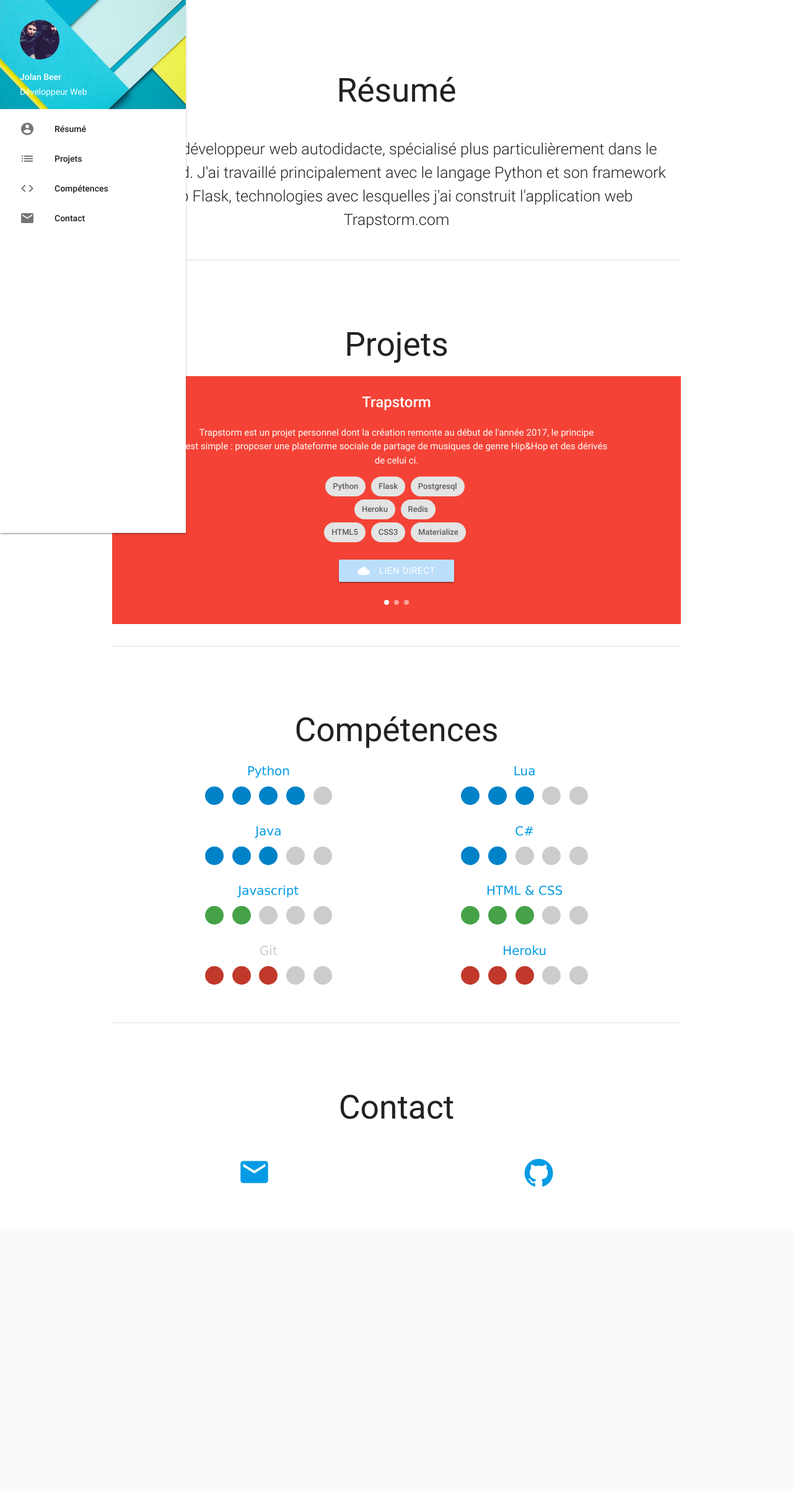
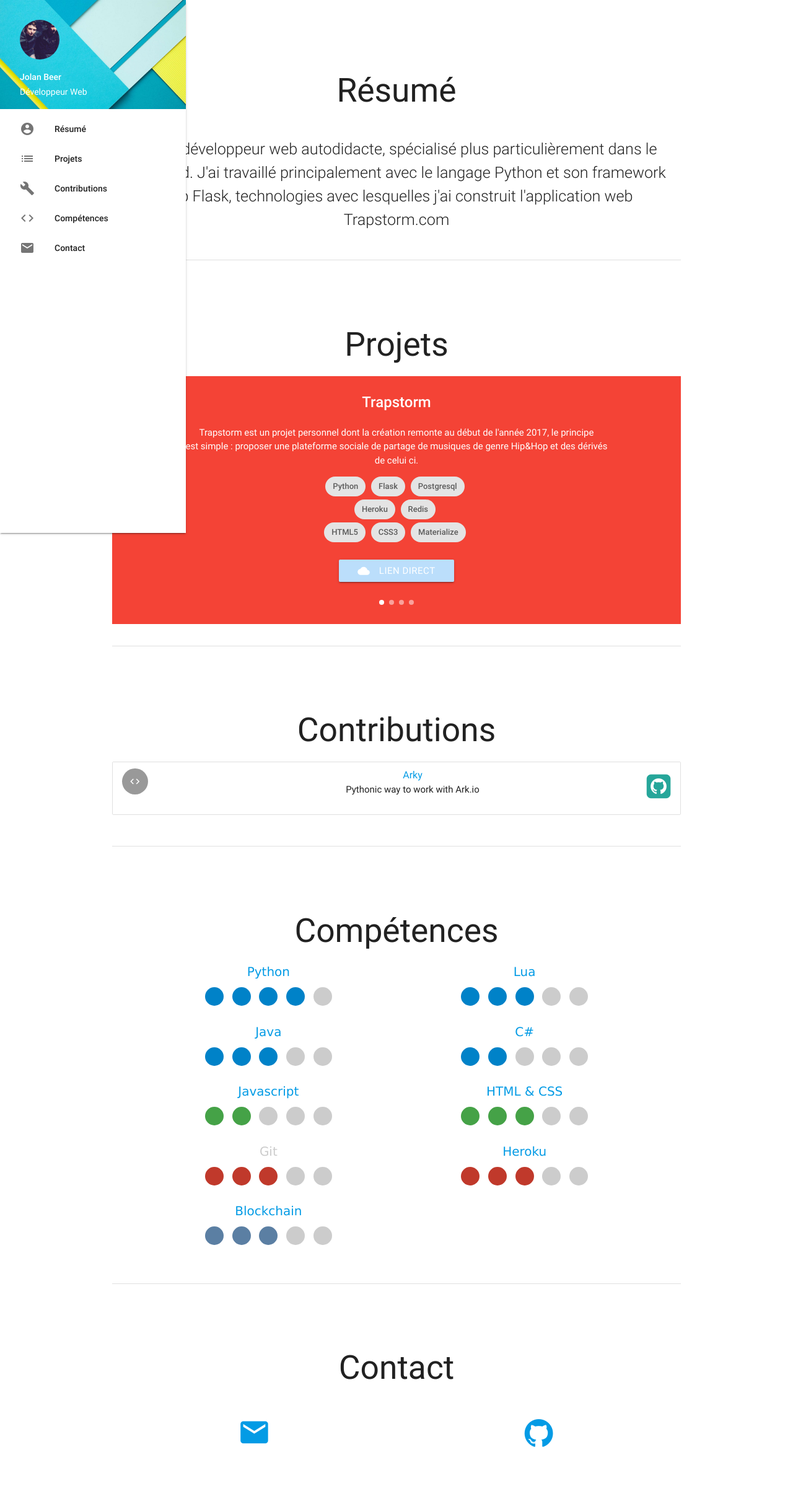
Before and after one commit to Highjhacker/highjhacker.github.io, a PHP site: page /index.html in a window 1280 px wide. Shown: the whole page at 62% size. Before the commit the page ends 1915 px from the top, so only its background shows below. Run offline with PHP 8.4, Linux system fonts and the light colour scheme; some libraries are stand-ins or nearby versions.

Commit message:
Rajout de la catégorie contribution. Ajout de la compétence blockchain. Ajout du projet Sharky.

```diff
--- a/css/style.css
+++ b/css/style.css
@@ -54,3 +54,8 @@
     margin: 10px 5px 20px 5px;
     font-weight: 700;
 }
+
+#github-icon
+{
+    font-size: 3em;
+}
--- a/index.html
+++ b/index.html
@@ -27,6 +27,7 @@
         </div></li>
         <li><a class="waves-effect link" href="#resume"><i class="material-icons">account_circle</i>Résumé</a></li>
         <li><a class="waves-effect link" href="#projets"><i class="material-icons">list</i>Projets</a></li>
+        <li><a class="waves-effect link" href="#contributions"><i class="material-icons">build</i>Contributions</a></li>
         <li><a class="waves-effect link" href="#skills"><i class="material-icons">code</i>Compétences</a></li>
         <li><a class="waves-effect link" href="#contact"><i class="material-icons">email</i>Contact</a></li>
     </ul>
@@ -101,6 +102,7 @@
                             <a class="waves-effect waves-light btn #bbdefb blue lighten-4" href="https://www.trapstorm.com/" target="_blank"><i class="material-icons left">cloud</i>Lien direct</a>
                         </div>
                     </div>
+
                     <div class="carousel-item amber white-text" href="#two!">
                         <h2>Trapstorm Discord Bot</h2>
                         <p class="white-text">
@@ -129,6 +131,7 @@
                             </a>
                         </div>
                     </div>
+
                     <div class="carousel-item green white-text" href="#three!">
                         <h2>Trapstorm Android</h2>
                         <p class="white-text">
@@ -154,14 +157,60 @@
                             </a>
                         </div>
                     </div>
+
+                    <div class="carousel-item blue white-text" href="#four!">
+                        <h2>Sharky - Ark API Wrapper</h2>
+                        <p class="white-text">
+                            Petit projet personnel destiné à l'écosystème de Ark, fait en C# avec la librairie RestSharp.
+                        </p>
+                        <div class="chips">
+                            <div class="chip">
+                                C#
+                            </div>
+                            <div class="chip">
+                                Blockchain
+                            </div>
+                            <div class="chip">
+                                API
+                            </div>
+                        </div>
+                        <br />
+                        <div>
+                            <a class="waves-effect waves-light btn #bbdefb blue lighten-4" href="https://github.com/Highjhacker/Sharky" target="_blank">
+                                <i class="fa fa-github left" aria-hidden="true"></i>Code Source
+                            </a>
+                        </div>
+                    </div>
                 </div>
             </div>
         </div>
+
         <div class="row center">
             <div class="divider"></div>
         </div>
         <br><br>
 
+        <!-- Contributions -->
+        <div class="section">
+            <h2 class="header center" id="contributions">Contributions</h2>
+            <div class="row center">
+                <ul class="collection">
+                    <li class="collection-item avatar">
+                        <i class="material-icons circle">code</i>
+                        <span class="title"><a href="">Arky</a></span>
+                        <p>
+                            Pythonic way to work with Ark.io
+                        </p>
+                        <a href="https://github.com/ArkEcosystem/arky/graphs/contributors" class="secondary-content"><i class="fa fa-github-square" id="github-icon" aria-hidden="true"></i></a>
+                    </li>
+                </ul>
+            </div>
+        </div>
+
+        <div class="row center">
+            <div class="divider"></div>
+        </div>
+        <br><br>
         <!-- Competences -->
         <div class="section">
             <h2 class="header center" id="skills">Compétences</h2>
@@ -247,6 +296,17 @@
                             <span></span>
                         </div>
                     </div>
+                    <div class="skill-column">
+                        <div class="skill-label"><a class="tooltipped" data-position="right" data-delay="50" data-tooltip="Théorie, construction d'un wrapper API en C#, contribution au projet Ark en Python">Blockchain</a></div>
+                        <div class="skill-icons skill-icons-blockchain">
+                            <span class="active"></span>
+                            <span class="active"></span>
+                            <span class="active"></span>
+                            <span></span>
+                            <span></span>
+                        </div>
+                    </div>
+
                 </div>
             </div>
         </div>
--- a/js/main.js
+++ b/js/main.js
@@ -19,4 +19,9 @@
         var row = $(this);
         row.css('background','#c0392b');
     });
+
+    $('.skill-icons-blockchain').children('.active').each(function(i) {
+        var row = $(this);
+        row.css('background','#5b7fa3');
+    });
 });
```
Also changed, not shown: README.md.
